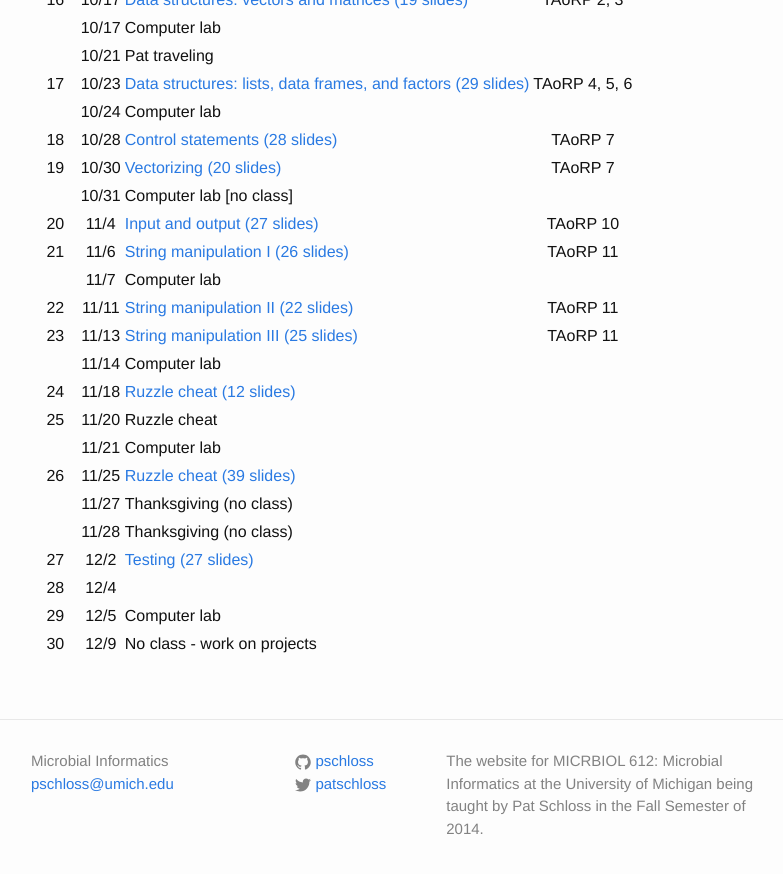
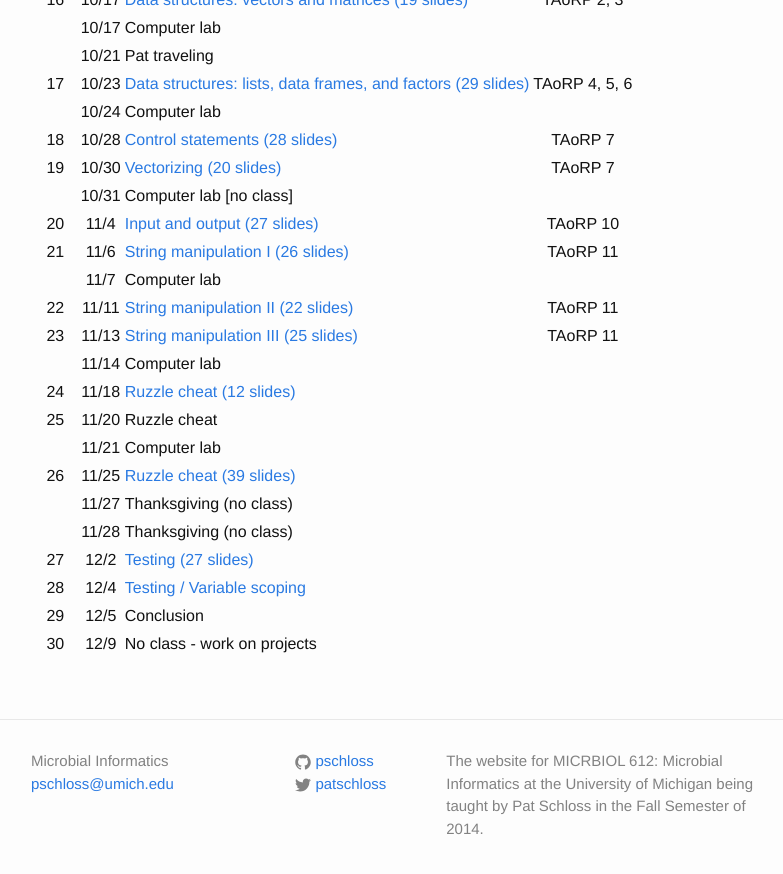
Before and after one commit to microbialinformatics/microbialinformatics.github.io, a Jekyll site: the page built from index.md, in a window 1280 px wide and 900 px high, scrolled down 2440 px. Shown: the top 874 px of the window, without its empty margins (239-1022 px from the left). Built offline with Jekyll 4.4.1, drawn with Linux system fonts in a browser that asks for light colours.

Commit message:
Update information for Lecture 28

```diff
--- a/index.md
+++ b/index.md
@@ -98,6 +98,6 @@ Class	|	Date	|	Topic	|	Reading
 	|	11/27	|	Thanksgiving (no class)	|
 	|	11/28	|	Thanksgiving (no class)	|
 27	|	12/2	|	[Testing (27 slides)](slides/Lecture27)	|
-28	|	12/4	|		|
-29	|	12/5	|	Computer lab	|
+28	|	12/4	|	[Testing / Variable scoping](slides/Lecture28)	|
+29	|	12/5	|	Conclusion	|
 30	|	12/9	| No class - work on projects |
```
